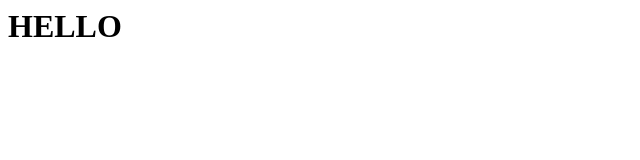
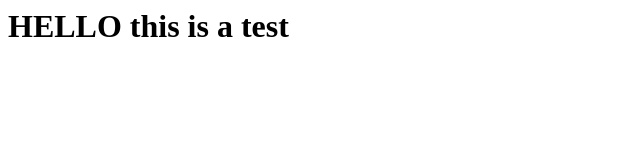
Before and after one commit to stuartg3/SampleProject, a plain HTML site: page Index.htm in a window 1280 px wide. Shown: the whole page, without its empty margins (0-640 px from the left). Drawn offline with Linux system fonts and the light colour scheme.

Commit message:
Updated Index

```diff
--- a/Index.htm
+++ b/Index.htm
@@ -1,5 +1,5 @@
 <HTML>
 
-<H1>HELLO</H1>
+<H1>HELLO this is a test</H1>
 
 </HTML>
```
